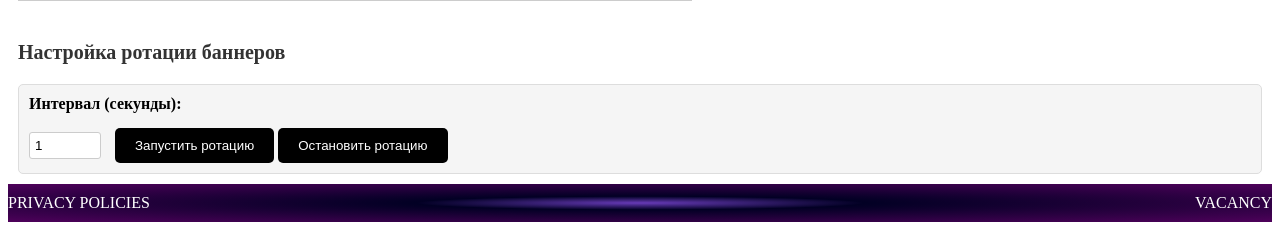
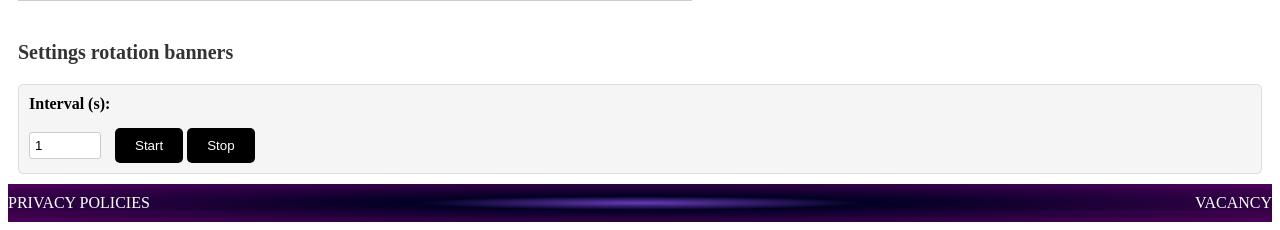
Before and after one commit to NRGLook/EstateAgencyWEB, a Django app: page /news/ in a window 1280 px wide. Shown: the part 3757-3987 px from the top of the page. Run offline with Django 4.2, Linux system fonts and the light colour scheme; a user stored in the database is signed in; data comes from the database, SQL or seed files in the repository; both versions use the stored data as it was after the commit.

Commit message:
change and add admin specific (2 part lab)

```diff
--- a/EstateAgency/mysite/news/templates/news.html
+++ b/EstateAgency/mysite/news/templates/news.html
@@ -39,15 +39,18 @@
     {% endfor %}
 </div>
 
-<h2>
-    Настройка ротации баннеров
-</h2>
-<form id="rotation-form">
-    <label for="interval">Интервал (секунды):</label>
-    <input type="number" id="interval" name="interval" value="1">
-    <button type="button" id="start-rotation">Запустить ротацию</button>
-    <button type="button" id="stop-rotation">Остановить ротацию</button>
-</form>
+    {% if user.is_superuser %}
+    <h2>
+        Settings rotation banners
+    </h2>
+    <form id="rotation-form">
+        <label for="interval">Interval (s):</label>
+        <input type="number" id="interval" name="interval" value="1">
+        <button type="button" id="start-rotation">Start</button>
+        <button type="button" id="stop-rotation">Stop</button>
+    </form>
+    {% endif %}
+
 
 <!-- Скрипты для изменения размера шрифта и цвета текста, цвета фона -->
 <script src="/static/js/2_news.js"></script>
```
Also changed, not shown: EstateAgency/mysite/db.sqlite3, 1 other file.
